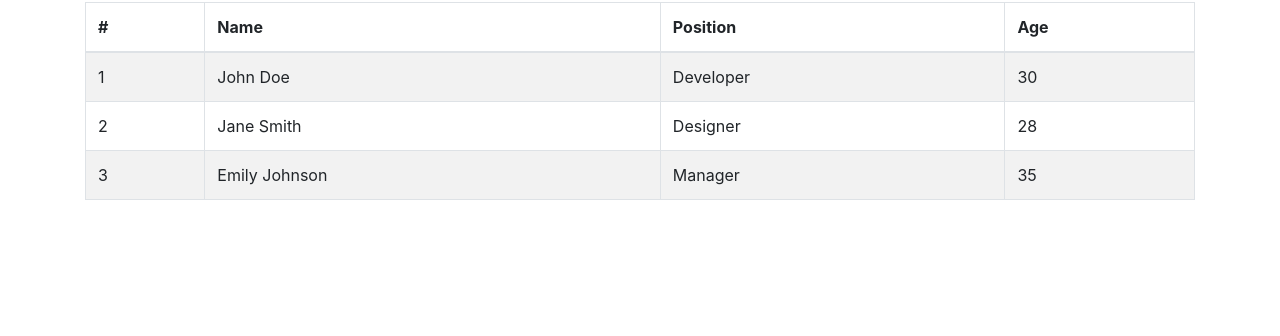
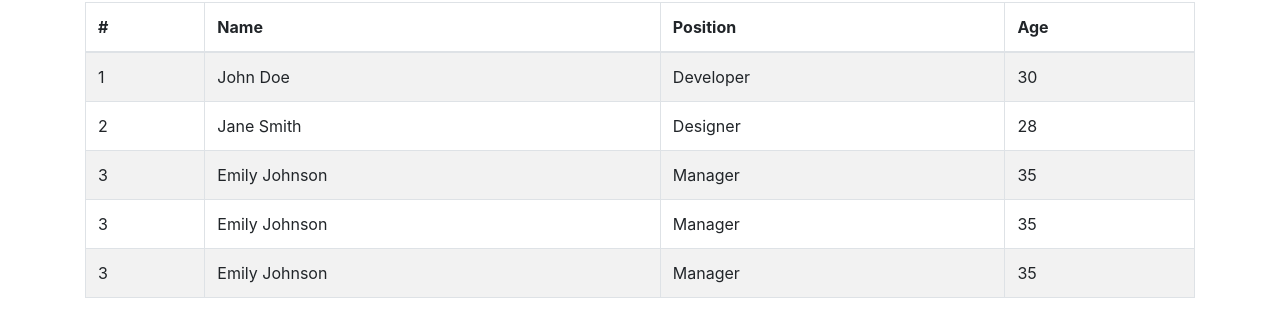
Before and after one commit to Himanshisapariya/encircle, a plain HTML site: page himanshi.html in a window 1280 px wide. Shown: the part 92-428 px from the top of the page. Drawn offline with nearby package versions, Linux system fonts and the light colour scheme.

Commit message:
himanshi.html updated

```diff
--- a/himanshi.html
+++ b/himanshi.html
@@ -38,6 +38,17 @@
           <td>Manager</td>
           <td>35</td>
         </tr>
+        <tr>
+          <td>3</td>
+          <td>Emily Johnson</td>
+          <td>Manager</td>
+          <td>35</td>
+        </tr> <tr>
+          <td>3</td>
+          <td>Emily Johnson</td>
+          <td>Manager</td>
+          <td>35</td>
+        </tr>
       </tbody>
     </table>
   </div>
```
